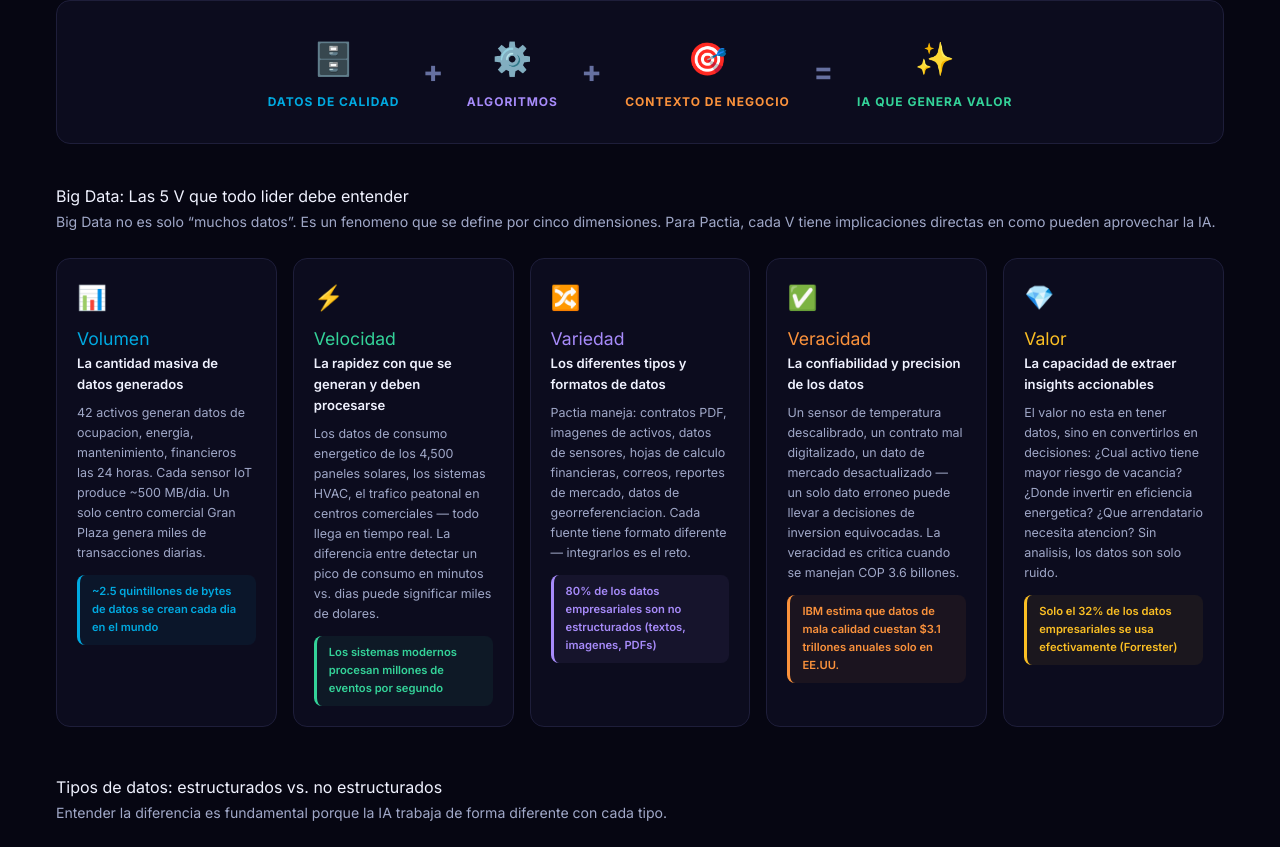
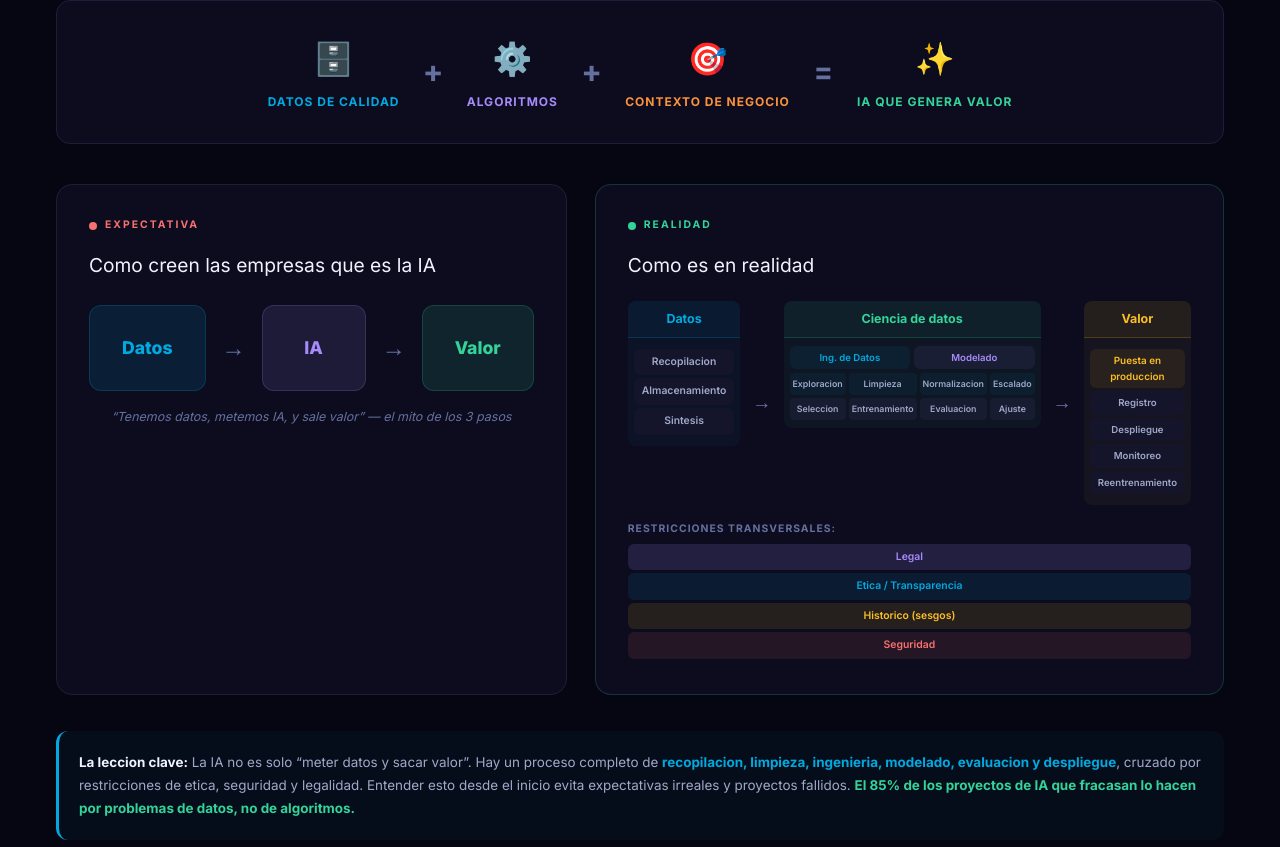
Before and after one commit to sjimenezlon/sinergia-pactia, a Next.js app: page / in a window 1280 px wide. Shown: the part 3323-4170 px from the top of the page. Built offline with nearby package versions, Linux system fonts and the light colour scheme.

Commit message:
Agrega diagrama Expectativa vs Realidad de IA (pipeline completo con restricciones)

```diff
--- a/src/app/page.tsx
+++ b/src/app/page.tsx
@@ -641,6 +641,157 @@ export default function Home() {
               <div key={i} style={{ fontSize: "2rem", fontWeight: 900, color: C.t3, fontFamily: "'JetBrains Mono',monospace" }}>{item.label}</div>
             )
           ))}
+        </div>
+
+        {/* Expectativa vs Realidad */}
+        <div style={{ display: "grid", gridTemplateColumns: "1fr 1fr", gap: 28, margin: "36px 0" }}>
+          {/* Cómo creen que es */}
+          <div style={{
+            background: C.dark2, border: `1px solid ${C.dark4}`, borderRadius: 16, padding: 32, position: "relative",
+          }}>
+            <div style={{
+              fontSize: ".65rem", fontWeight: 700, letterSpacing: 2, textTransform: "uppercase",
+              color: C.red, marginBottom: 16, display: "flex", alignItems: "center", gap: 8,
+            }}>
+              <span style={{ width: 8, height: 8, borderRadius: "50%", background: C.red }} />
+              Expectativa
+            </div>
+            <h3 style={{ color: C.t1, fontSize: "1.2rem", marginBottom: 24 }}>Como creen las empresas que es la IA</h3>
+            <div style={{ display: "flex", alignItems: "center", justifyContent: "center", gap: 16 }}>
+              {[
+                { label: "Datos", color: C.azure, bg: "rgba(0,169,224,.12)" },
+                { label: "→", color: C.t3, bg: "transparent" },
+                { label: "IA", color: C.purple, bg: "rgba(167,139,250,.12)" },
+                { label: "→", color: C.t3, bg: "transparent" },
+                { label: "Valor", color: C.green, bg: "rgba(52,211,153,.12)" },
+              ].map((item, i) => (
+                item.label === "→" ? (
+                  <div key={i} style={{ fontSize: "1.5rem", color: C.t3, fontWeight: 900 }}>→</div>
+                ) : (
+                  <div key={i} style={{
+                    padding: "28px 32px", background: item.bg, borderRadius: 12,
+                    border: `1px solid ${item.color}30`, textAlign: "center", flex: 1,
+                  }}>
+                    <div style={{ fontSize: "1.1rem", fontWeight: 800, color: item.color }}>{item.label}</div>
+                  </div>
+                )
+              ))}
+            </div>
+            <p style={{ color: C.t3, fontSize: ".78rem", textAlign: "center", marginTop: 16, fontStyle: "italic" }}>
+              &ldquo;Tenemos datos, metemos IA, y sale valor&rdquo; — el mito de los 3 pasos
+            </p>
+          </div>
+
+          {/* Cómo es en realidad */}
+          <div style={{
+            background: C.dark2, border: `1px solid rgba(52,211,153,.2)`, borderRadius: 16, padding: 32,
+          }}>
+            <div style={{
+              fontSize: ".65rem", fontWeight: 700, letterSpacing: 2, textTransform: "uppercase",
+              color: C.green, marginBottom: 16, display: "flex", alignItems: "center", gap: 8,
+            }}>
+              <span style={{ width: 8, height: 8, borderRadius: "50%", background: C.green }} />
+              Realidad
+            </div>
+            <h3 style={{ color: C.t1, fontSize: "1.2rem", marginBottom: 20 }}>Como es en realidad</h3>
+
+            {/* Three main columns */}
+            <div style={{ display: "flex", gap: 12, marginBottom: 16 }}>
+              {/* Datos column */}
+              <div style={{ flex: 1 }}>
+                <div style={{
+                  padding: "8px 12px", background: "rgba(0,169,224,.1)", borderRadius: "8px 8px 0 0",
+                  textAlign: "center", fontWeight: 700, fontSize: ".78rem", color: C.azure,
+                  borderBottom: `1px solid ${C.azure}30`,
+                }}>Datos</div>
+                <div style={{ background: "rgba(0,169,224,.04)", borderRadius: "0 0 8px 8px", padding: "8px 6px" }}>
+                  {["Recopilacion", "Almacenamiento", "Sintesis"].map((t, i) => (
+                    <div key={i} style={{
+                      padding: "5px 8px", margin: "3px 0", background: C.dark3, borderRadius: 6,
+                      fontSize: ".65rem", color: C.t2, textAlign: "center", fontWeight: 600,
+                    }}>{t}</div>
+                  ))}
+                </div>
+              </div>
+
+              <div style={{ display: "flex", alignItems: "center", color: C.t3, fontSize: "1.2rem", fontWeight: 900 }}>→</div>
+
+              {/* Ciencia de datos column */}
+              <div style={{ flex: 2 }}>
+                <div style={{
+                  padding: "8px 12px", background: "rgba(52,211,153,.1)", borderRadius: "8px 8px 0 0",
+                  textAlign: "center", fontWeight: 700, fontSize: ".78rem", color: C.green,
+                  borderBottom: `1px solid ${C.green}30`,
+                }}>Ciencia de datos</div>
+                <div style={{ background: "rgba(52,211,153,.04)", borderRadius: "0 0 8px 8px", padding: "8px 6px" }}>
+                  <div style={{ display: "flex", gap: 4, marginBottom: 4 }}>
+                    <div style={{ flex: 1, padding: "4px 6px", background: "rgba(0,169,224,.08)", borderRadius: 6, fontSize: ".6rem", color: C.azure, textAlign: "center", fontWeight: 600 }}>Ing. de Datos</div>
+                    <div style={{ flex: 1, padding: "4px 6px", background: "rgba(167,139,250,.08)", borderRadius: 6, fontSize: ".6rem", color: C.purple, textAlign: "center", fontWeight: 600 }}>Modelado</div>
+                  </div>
+                  <div style={{ display: "grid", gridTemplateColumns: "repeat(4,1fr)", gap: 3 }}>
+                    {["Exploracion", "Limpieza", "Normalizacion", "Escalado", "Seleccion", "Entrenamiento", "Evaluacion", "Ajuste"].map((t, i) => (
+                      <div key={i} style={{
+                        padding: "4px 3px", background: i < 4 ? "rgba(0,169,224,.06)" : "rgba(167,139,250,.06)",
+                        borderRadius: 4, fontSize: ".55rem", color: C.t2, textAlign: "center", fontWeight: 600,
+                      }}>{t}</div>
+                    ))}
+                  </div>
+                </div>
+              </div>
+
+              <div style={{ display: "flex", alignItems: "center", color: C.t3, fontSize: "1.2rem", fontWeight: 900 }}>→</div>
+
+              {/* Valor column */}
+              <div style={{ flex: 1 }}>
+                <div style={{
+                  padding: "8px 12px", background: "rgba(251,191,36,.1)", borderRadius: "8px 8px 0 0",
+                  textAlign: "center", fontWeight: 700, fontSize: ".78rem", color: C.yellow,
+                  borderBottom: `1px solid ${C.yellow}30`,
+                }}>Valor</div>
+                <div style={{ background: "rgba(251,191,36,.04)", borderRadius: "0 0 8px 8px", padding: "8px 6px" }}>
+                  <div style={{
+                    padding: "4px 8px", margin: "3px 0", background: "rgba(251,191,36,.08)", borderRadius: 6,
+                    fontSize: ".62rem", color: C.yellow, textAlign: "center", fontWeight: 600,
+                  }}>Puesta en produccion</div>
+                  {["Registro", "Despliegue", "Monitoreo", "Reentrenamiento"].map((t, i) => (
+                    <div key={i} style={{
+                      padding: "4px 8px", margin: "3px 0", background: C.dark3, borderRadius: 6,
+                      fontSize: ".6rem", color: C.t2, textAlign: "center", fontWeight: 600,
+                    }}>{t}</div>
+                  ))}
+                </div>
+              </div>
+            </div>
+
+            {/* Restricciones */}
+            <div style={{ marginTop: 12 }}>
+              <div style={{ fontSize: ".65rem", fontWeight: 700, color: C.t3, textTransform: "uppercase", letterSpacing: 1, marginBottom: 6 }}>Restricciones transversales:</div>
+              {[
+                { label: "Legal", color: "rgba(167,139,250,.15)", text: C.purple },
+                { label: "Etica / Transparencia", color: "rgba(0,169,224,.1)", text: C.azure },
+                { label: "Historico (sesgos)", color: "rgba(251,191,36,.1)", text: C.yellow },
+                { label: "Seguridad", color: "rgba(248,113,113,.1)", text: C.red },
+              ].map((r, i) => (
+                <div key={i} style={{
+                  padding: "5px 12px", margin: "3px 0", background: r.color, borderRadius: 6,
+                  fontSize: ".65rem", color: r.text, fontWeight: 600, textAlign: "center",
+                }}>{r.label}</div>
+              ))}
+            </div>
+          </div>
+        </div>
+
+        <div style={{
+          padding: 20, background: "rgba(0,169,224,.04)", borderRadius: 12, borderLeft: `3px solid ${C.azure}`,
+          marginBottom: 12,
+        }}>
+          <p style={{ color: C.t2, fontSize: ".84rem", lineHeight: 1.7 }}>
+            <strong style={{ color: C.t1 }}>La leccion clave:</strong> La IA no es solo &ldquo;meter datos y sacar valor&rdquo;.
+            Hay un proceso completo de <strong style={{ color: C.azure }}>recopilacion, limpieza, ingenieria, modelado, evaluacion y despliegue</strong>,
+            cruzado por restricciones de etica, seguridad y legalidad. Entender esto desde el inicio evita expectativas
+            irreales y proyectos fallidos. <strong style={{ color: C.green }}>El 85% de los proyectos de IA que fracasan
+            lo hacen por problemas de datos, no de algoritmos.</strong>
+          </p>
         </div>
 
         {/* Big Data: Las 5 V expandidas */}
```
